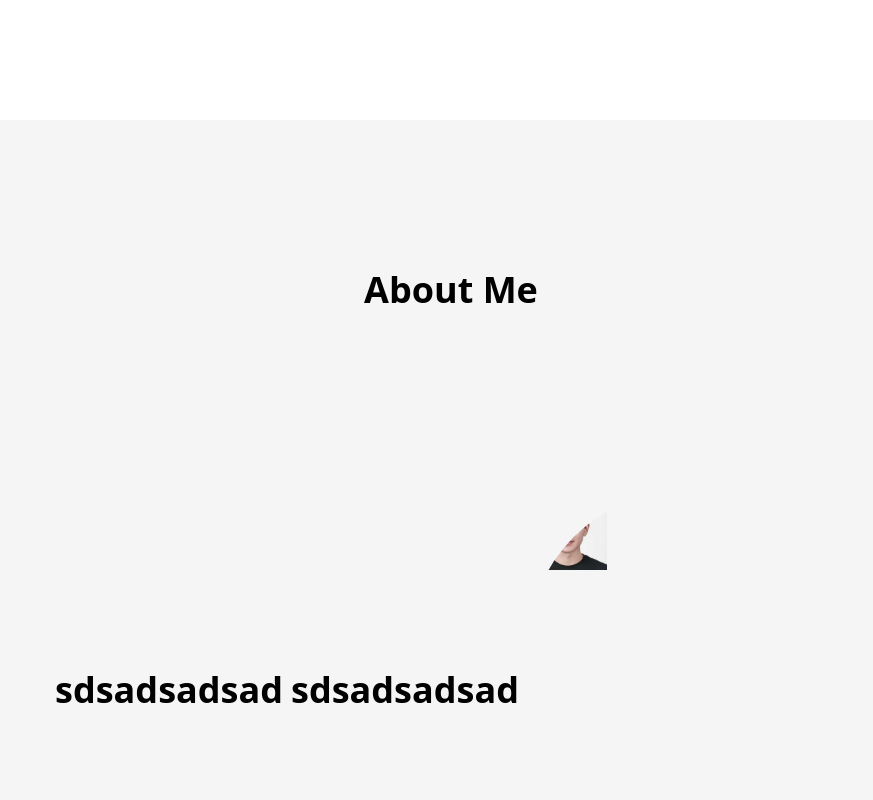
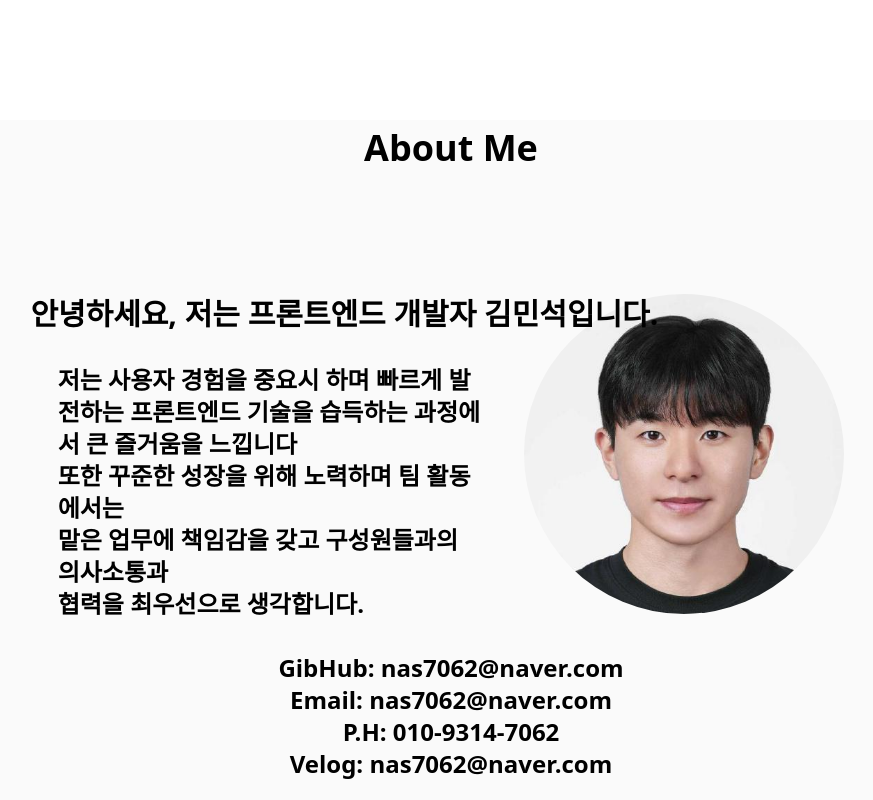
Before and after one commit to nas7062/PORTPOLIO, a React (Vite) app: page / in a window 1280 px wide. Shown: the part 520-1320 px from the top of the page, without its empty margins (189-1062 px from the left). Built offline with nearby package versions, Linux system fonts and the light colour scheme.

Commit message:
feat : 링크 주소 추가

```diff
--- a/src/components/ParallaxSection.tsx
+++ b/src/components/ParallaxSection.tsx
@@ -1,6 +1,7 @@
 import { motion, useScroll, useTransform } from 'framer-motion';
 import { useRef } from 'react';
 import profileImage from '../assets/profile.jpg';
+import { Link } from 'react-router-dom';
 export default function ParallaxSection() {
   const ref = useRef<HTMLDivElement>(null);
   const { scrollYProgress } = useScroll({ target: ref, offset: ['start end', 'end start'] });
@@ -8,23 +9,50 @@ export default function ParallaxSection() {
   const yFg = useTransform(scrollYProgress, [0, 1], [0, 60]); // 전경 아래로
 
   return (
-    <section ref={ref} className="relative h-[160svh] overflow-clip">
-      <motion.div style={{ y: yBg }} className="absolute inset-0 -z-10 bg-neutral-100" />
-      <div className="sticky top-0 h-[100svh] grid place-items-center">
-        <motion.h2 style={{ y: yFg }} className="text-4xl font-bold">
+    <section ref={ref} className="relative h-[100svh] overflow-clip">
+      <motion.div style={{ y: yBg }} className="absolute inset-0 -z-10 bg-neutral-50" />
+      <div className="sticky top-0 h-[90svh] flex justify-center flex-col">
+        <motion.h2 style={{ y: yFg }} className="text-4xl font-bold text-center relative bottom-32">
           About Me
         </motion.h2>
-        <motion.div className="flex gap-2 justify-center items-center">
-          <motion.p style={{ y: yFg }} className="text-4xl font-bold">
-            sdsadsadsad
+        <motion.p style={{ y: yFg }} className="text-3xl font-bold text-center w-5/6 ">
+          안녕하세요, 저는 프론트엔드 개발자 김민석입니다.
+        </motion.p>
+        <motion.div className="flex gap-10 justify-center items-center">
+          <motion.p style={{ y: yFg }} className="text-2xl font-bold w-1/3">
+            저는 사용자 경험을 중요시 하며 빠르게 발전하는 프론트엔드 기술을 습득하는 과정에서 큰
+            즐거움을 느낍니다 <br />
+            또한 꾸준한 성장을 위해 노력하며 팀 활동에서는 <br />
+            맡은 업무에 책임감을 갖고 구성원들과의 의사소통과 <br />
+            협력을 최우선으로 생각합니다.
           </motion.p>
-          <motion.p style={{ y: yFg }} className="text-4xl font-bold">
-            sdsadsadsad
-          </motion.p>
+
           <div className="overflow-hidden rounded-full w-80 h-80">
-            <img src={profileImage} alt="이미지" width={80} height={80} />
+            <img src={profileImage} alt="이미지" />
           </div>
         </motion.div>
+        <motion.p style={{ y: yFg }} className="text-2xl font-bold text-center">
+          GibHub:{' '}
+          <a
+            href="https://github.com/nas7062"
+            target="_blank"
+            rel="noopener noreferrer"
+            className="hover:text-amber-800"
+          >
+            nas7062@naver.com
+          </a>
+          <br /> Email: nas7062@naver.com <br />
+          P.H: 010-9314-7062 <br />
+          Velog:{' '}
+          <a
+            href="https://velog.io/@10012/posts"
+            target="_blank"
+            rel="noopener noreferrer"
+            className="hover:text-amber-800"
+          >
+            nas7062@naver.com
+          </a>
+        </motion.p>
       </div>
     </section>
   );
```
